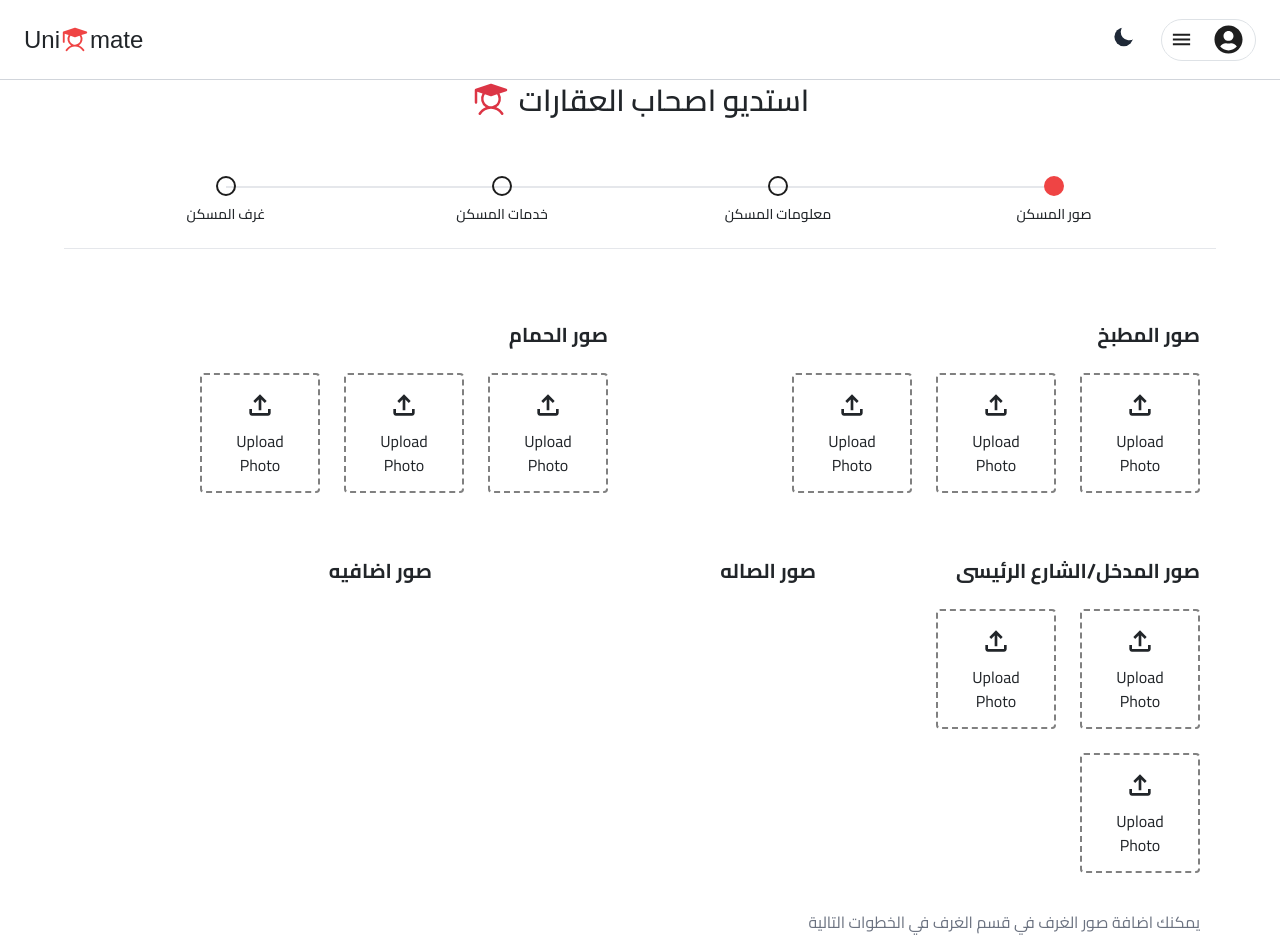
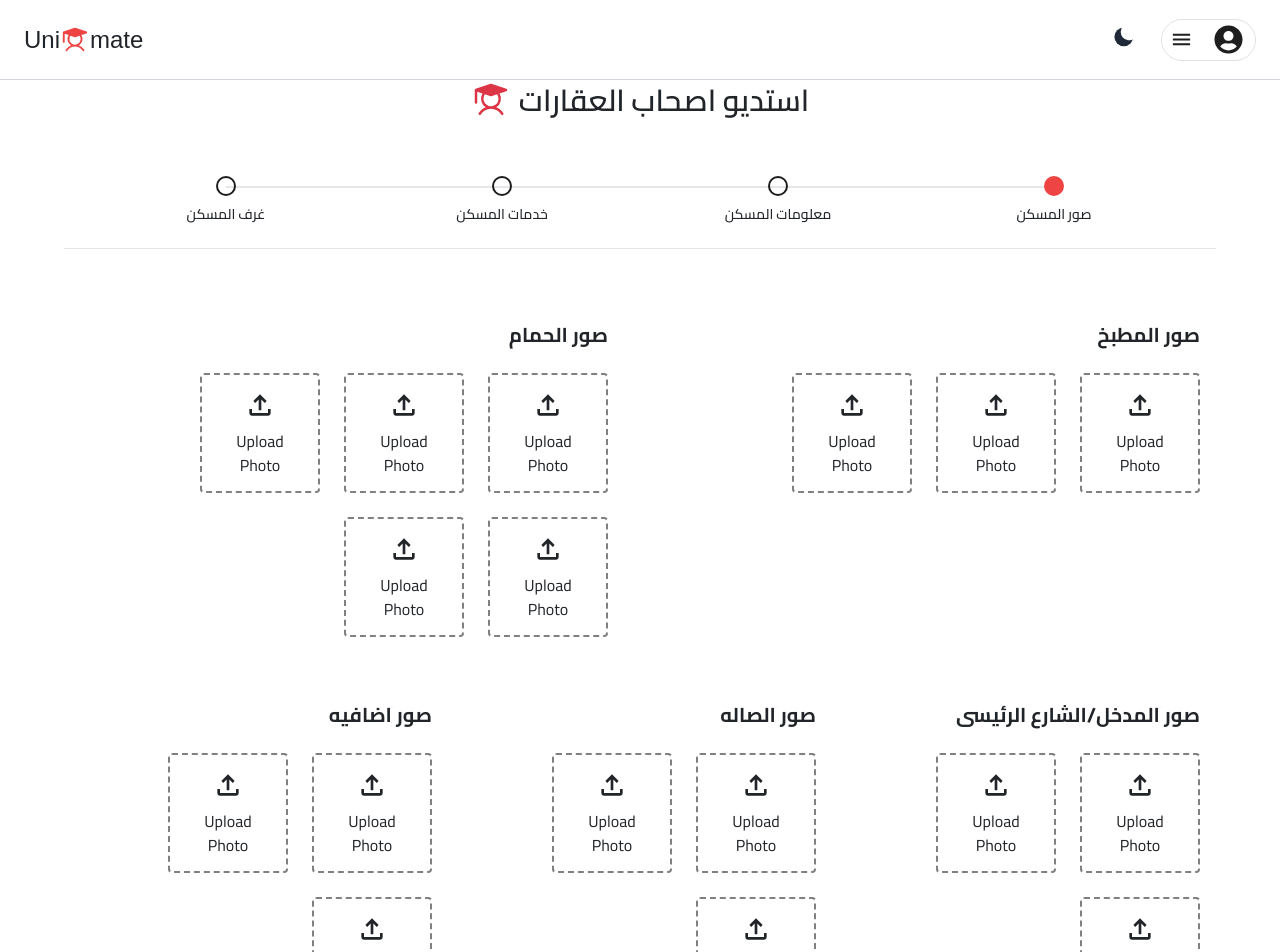
Before and after one commit to Mahmoud-Abd-Elrazek/Unimate, a React (Vite) app: page /createpost/step1 in a window 1280 px wide. Shown: the top 952 px of the page. Built offline with nearby package versions, Linux system fonts and the light colour scheme; a web font is replaced by a local one.

Commit message:
Update padding top and insert images in create post step 1

```diff
--- a/src/pages/CreatePost/createPost.tsx
+++ b/src/pages/CreatePost/createPost.tsx
@@ -6,7 +6,7 @@ import { PiStudentFill } from 'react-icons/pi';
 
 const CreatePost: React.FC = () => {
   return (
-    <div className="min-h-screen px-4 sm:px-6 md:px-10 lg:px-16 mt-[80px]" dir="rtl">
+    <div className="min-h-screen px-4 sm:px-6 md:px-10 lg:px-16 pt-[80px]" dir="rtl">
       <h1 className="text-2xl sm:text-3xl font-semibold text-center flex justify-center items-center gap-2 flex-wrap mb-6">
         استديو اصحاب العقارات
         <span>
--- a/src/pages/CreatePost/step1.tsx
+++ b/src/pages/CreatePost/step1.tsx
@@ -21,11 +21,11 @@ const StepOne: React.FC = () => {
         <div className="w-full md:w-1/2 md:mr-8">
           <h1 className="text-right my-4 text-xl font-bold">صور الحمام</h1>
           <div className="flex flex-wrap gap-4">
-           <UploadPhoto onFileSelect={(file) => console.log('Selected file:', file)} />
             <UploadPhoto onFileSelect={(file) => console.log('Selected file:', file)} />
-              <UploadPhoto onFileSelect={(file) => console.log('Selected file:', file)} />
-            {/* <UploadPhoto /> */}
-            {/* <UploadPhoto /> */}
+            <UploadPhoto onFileSelect={(file) => console.log('Selected file:', file)} />
+            <UploadPhoto onFileSelect={(file) => console.log('Selected file:', file)} />
+            <UploadPhoto onFileSelect={(file) => console.log('Selected file:', file)} />
+            <UploadPhoto onFileSelect={(file) => console.log('Selected file:', file)} />
           </div>
         </div>
       </div>
@@ -36,31 +36,30 @@ const StepOne: React.FC = () => {
         <div className="w-full lg:w-1/3">
           <h1 className="text-right my-4 text-xl font-bold">صور المدخل/الشارع الرئيسى</h1>
           <div className="flex flex-wrap gap-4">
-          <UploadPhoto onFileSelect={(file) => console.log('Selected file:', file)} />
             <UploadPhoto onFileSelect={(file) => console.log('Selected file:', file)} />
-              <UploadPhoto onFileSelect={(file) => console.log('Selected file:', file)} />
+            <UploadPhoto onFileSelect={(file) => console.log('Selected file:', file)} />
+            <UploadPhoto onFileSelect={(file) => console.log('Selected file:', file)} />
           </div>
         </div>
         {/* الصالة */}
         <div className="w-full lg:w-1/3">
           <h1 className="text-right my-4 text-xl font-bold">صور الصاله</h1>
           <div className="flex flex-wrap gap-4">
-            {/* <UploadPhoto /> */}
-            {/* <UploadPhoto /> */}
-            {/* <UploadPhoto /> */}
+            <UploadPhoto onFileSelect={(file) => console.log('Selected file:', file)} />
+            <UploadPhoto onFileSelect={(file) => console.log('Selected file:', file)} />
+            <UploadPhoto onFileSelect={(file) => console.log('Selected file:', file)} />
           </div>
         </div>
         {/* إضافية */}
         <div className="w-full lg:w-1/3">
           <h1 className="text-right my-4 text-xl font-bold">صور اضافيه</h1>
           <div className="flex flex-wrap gap-4">
-            {/* <UploadPhoto /> */}
-            {/* <UploadPhoto /> */}
-            {/* <UploadPhoto /> */}
+            <UploadPhoto onFileSelect={(file) => console.log('Selected file:', file)} />
+            <UploadPhoto onFileSelect={(file) => console.log('Selected file:', file)} />
+            <UploadPhoto onFileSelect={(file) => console.log('Selected file:', file)} />
           </div>
         </div>
       </div>
-
       {/* تنويه */}
       <h1 className="text-gray-500 text-right mt-10 dark:text-white">
         يمكنك اضافة صور الغرف في قسم الغرف في الخطوات التالية
--- a/src/pages/Help/help.tsx
+++ b/src/pages/Help/help.tsx
@@ -8,7 +8,7 @@ import "../../../public/animations.css";
 
 export default function Help() {
   return (
-    <div className="min-h-lvh py-10 px-4 sm:px-10 text-right slide-in mt-[80px]">
+    <div className="min-h-lvh py-10 px-4 sm:px-10 text-right slide-in pt-[80px]">
       {/* Header */}
       <div className="max-w-6xl mx-auto">
         <h1 className="text-2xl font-bold mb-2 text-gray-800 dark:text-white flex items-center justify-end gap-2">
--- a/src/pages/RoomDetails/roomDetails.tsx
+++ b/src/pages/RoomDetails/roomDetails.tsx
@@ -30,7 +30,7 @@ const features = [
 ];
 export default function RoomDetails() {
   return (
-    <div className="min-h-screen Page slide-in mt-[80px]">
+    <div className="min-h-screen Page slide-in pt-[80px]">
       <Link to='/' className="flex items-center gap-1 cursor-pointer my-3 ml-3">
         <IoMdArrowRoundBack className="IconSize" />
         <h2 className=" text-sm md:text-base">رجوع</h2>
--- a/src/pages/User_Profile_Pages/AuthorLayout/authorLayout.tsx
+++ b/src/pages/User_Profile_Pages/AuthorLayout/authorLayout.tsx
@@ -24,7 +24,7 @@ const AuthorLayout = () => {
     location.pathname === '/auther/help';
 
   return (
-    <div className="flex flex-col lg:flex-row-reverse min-h-[80vh] relative mt-[80px]">
+    <div className="flex flex-col lg:flex-row-reverse min-h-[80vh] relative pt-[80px]">
 
       {/* ✅ Sidebar في الشاشات الكبيرة */}
       {!hideSidebarRoutes && (
```
